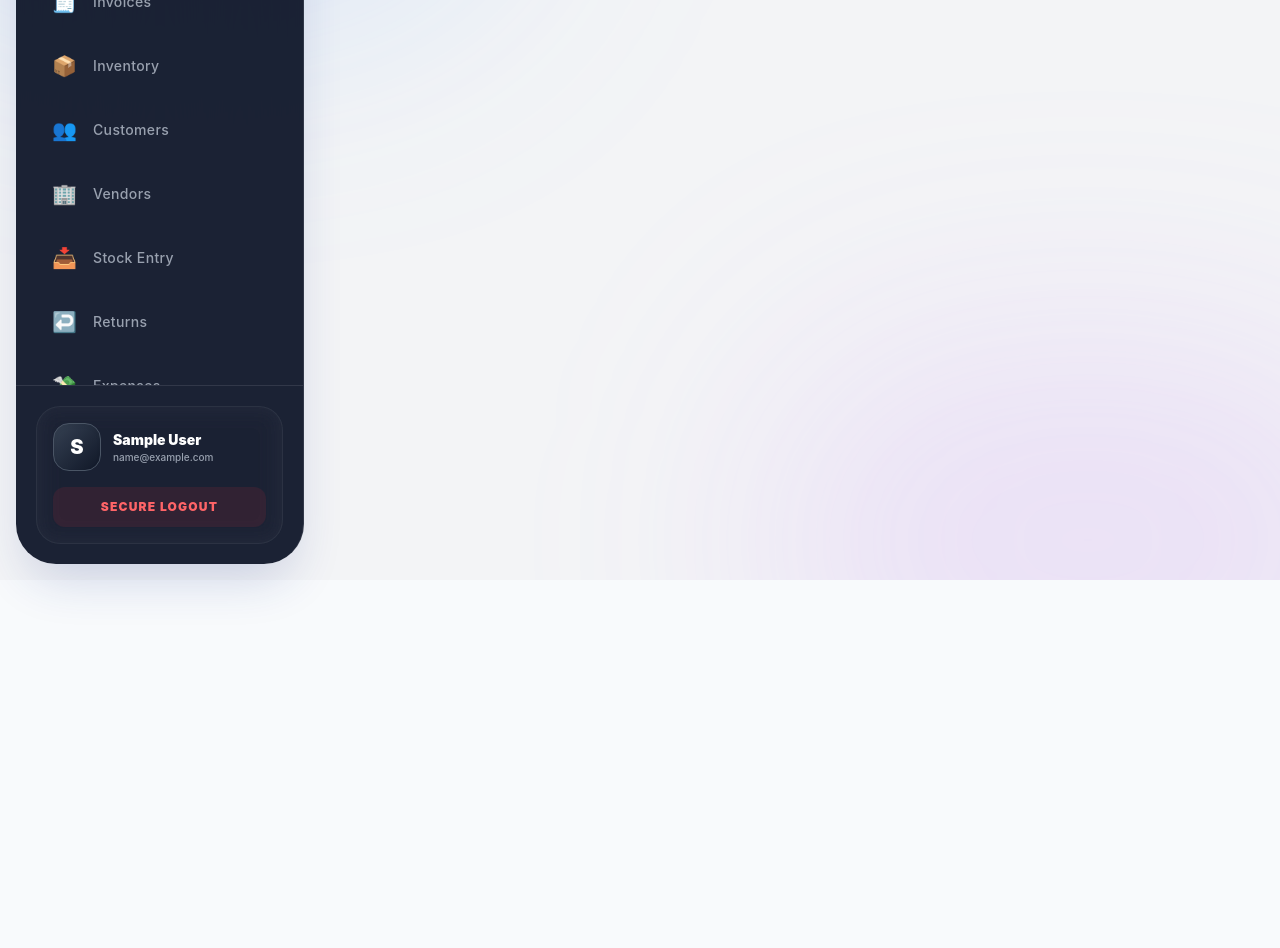
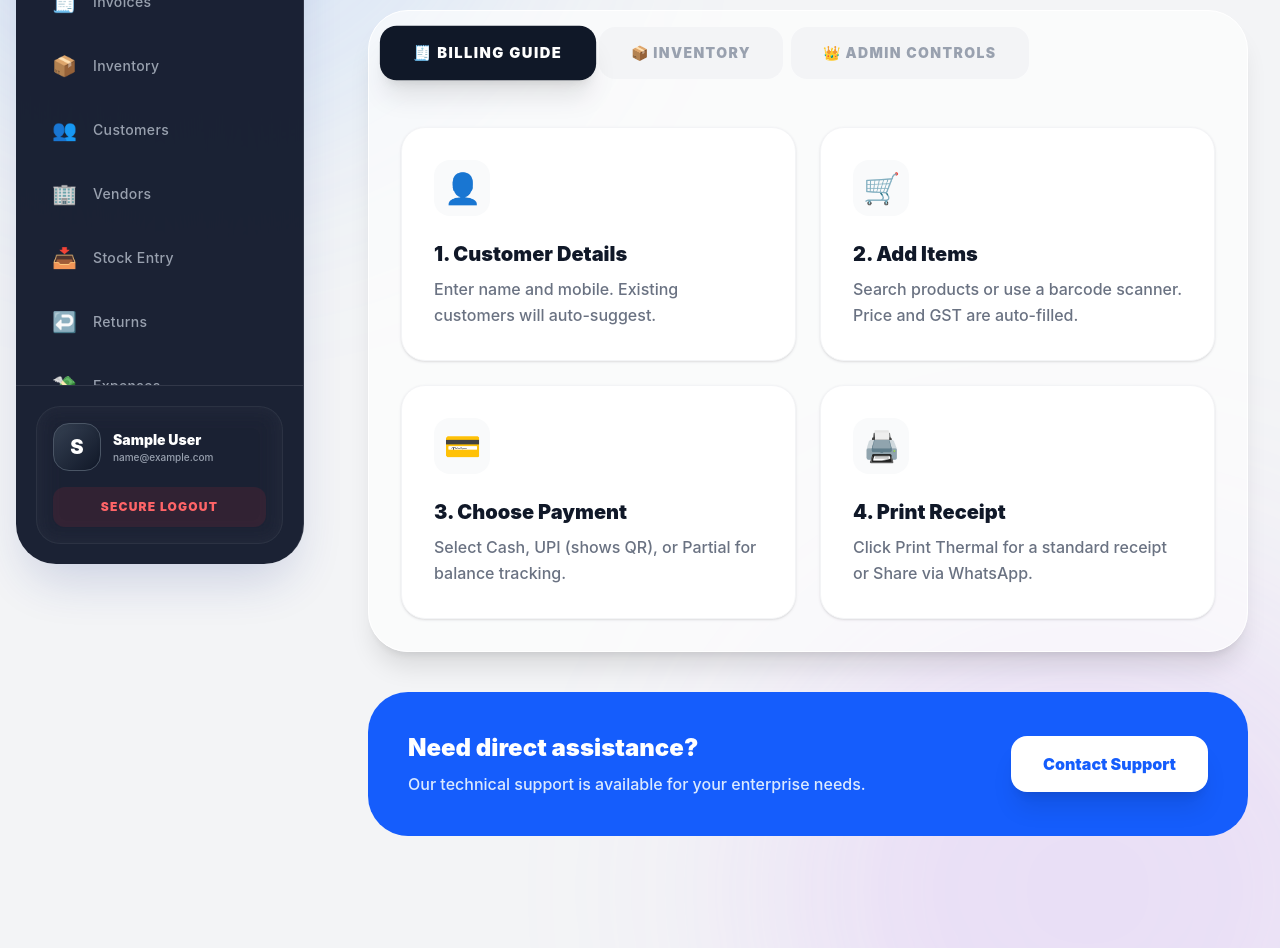
Before and after one commit to vinodverma1399/VK_billing_system, a React app in the folder frontend/: page /how-to-use in a window 1280 px wide. Shown: the part 220-1168 px from the top of the page. Before the commit the page ends 800 px from the top, so only its background shows below. Built offline with nearby package versions, Linux system fonts and the light colour scheme; sample sign-in values are in the browser's storage; the HTML template or start-up script is replaced by a standard one.

Commit message:
Feature: Added interactive 'How to Use' guide to sidebar

```diff
--- a/frontend/src/App.jsx
+++ b/frontend/src/App.jsx
@@ -16,6 +16,7 @@ import Expenses from './pages/Expenses'
 import ProfileSettings from './pages/ProfileSettings'
 import Staff from './pages/Staff'
 import AuditLog from './pages/AuditLog'
+import HowToUse from './pages/HowToUse'
 
 const Layout = ({ children }) => {
   const location = useLocation();
@@ -46,6 +47,7 @@ const Layout = ({ children }) => {
     { name: 'Staff', path: '/staff', icon: '👨‍💼', adminOnly: true },
     { name: 'Audit Log', path: '/audit', icon: '🕵️‍♂️', adminOnly: true },
     { name: 'Shop Profile', path: '/profile', icon: '⚙️' },
+    { name: 'How to Use', path: '/how-to-use', icon: '📘' },
   ].filter(item => {
     if (user?.role === 'Staff' && item.adminOnly) return false;
     return true;
@@ -199,6 +201,7 @@ function App() {
           <Route path="/profile" element={<ProtectedRoute><ProfileSettings /></ProtectedRoute>} />
           <Route path="/staff" element={<AdminRoute><Staff /></AdminRoute>} />
           <Route path="/audit" element={<AdminRoute><AuditLog /></AdminRoute>} />
+          <Route path="/how-to-use" element={<ProtectedRoute><HowToUse /></ProtectedRoute>} />
         </Routes>
       </Layout>
     </Router>
--- /dev/null
+++ b/frontend/src/pages/HowToUse.jsx
@@ -0,0 +1,85 @@
+import { useState } from 'react';
+
+const HowToUse = () => {
+  const [activeTab, setActiveTab] = useState('billing');
+
+  const steps = {
+    billing: [
+      { title: 'Customer Details', desc: 'Enter name and mobile. Existing customers will auto-suggest.', icon: '👤' },
+      { title: 'Add Items', desc: 'Search products or use a barcode scanner. Price and GST are auto-filled.', icon: '🛒' },
+      { title: 'Choose Payment', desc: 'Select Cash, UPI (shows QR), or Partial for balance tracking.', icon: '💳' },
+      { title: 'Print Receipt', desc: 'Click Print Thermal for a standard receipt or Share via WhatsApp.', icon: '🖨️' },
+    ],
+    inventory: [
+      { title: 'Add Products', desc: 'Add new items with HSN codes and set alert thresholds.', icon: '📦' },
+      { title: 'Stock Entry', desc: 'Update inventory when you purchase new stock from vendors.', icon: '📥' },
+      { title: 'Low Stock Alert', desc: 'Dashboard shows red alerts when items fall below your set limit.', icon: '⚠️' },
+      { title: 'Returns', desc: 'Process customer returns to automatically add items back to stock.', icon: '↩️' },
+    ],
+    admin: [
+      { title: 'Staff Performance', desc: 'Track sales made by each staff member in real-time.', icon: '👨‍💼' },
+      { title: 'GSTR-1 Reports', desc: 'Generate and download GST-ready CSV reports for accounting.', icon: '📈' },
+      { title: 'Audit Logs', desc: 'Monitor every single action taken by any user in the system.', icon: '🕵️‍♂️' },
+      { title: 'Shop Profile', desc: 'Set your shop logo, address, and UPI ID for invoices.', icon: '⚙️' },
+    ]
+  };
+
+  return (
+    <div className="space-y-10">
+      <div className="premium-glass p-10 rounded-[2.5rem] relative overflow-hidden">
+        <div className="relative z-10">
+          <h1 className="text-4xl font-black text-gray-900 tracking-tight mb-2">Help Center & User Guide</h1>
+          <p className="text-gray-500 text-lg font-medium">Master the VK Billing System in minutes</p>
+        </div>
+        <div className="absolute top-0 right-0 p-10 text-6xl opacity-10">📘</div>
+      </div>
+
+      <div className="bg-white/60 backdrop-blur-xl rounded-[2.5rem] p-4 border border-white shadow-xl">
+        <div className="flex flex-wrap gap-2 mb-8">
+          {Object.keys(steps).map((tab) => (
+            <button
+              key={tab}
+              onClick={() => setActiveTab(tab)}
+              className={`px-8 py-4 rounded-2xl font-black text-sm uppercase tracking-widest transition-all ${
+                activeTab === tab
+                ? 'bg-gray-900 text-white shadow-xl scale-105'
+                : 'bg-gray-100 text-gray-400 hover:bg-gray-200'
+              }`}
+            >
+              {tab === 'billing' ? '🧾 Billing Guide' : tab === 'inventory' ? '📦 Inventory' : '👑 Admin Controls'}
+            </button>
+          ))}
+        </div>
+
+        <div className="grid grid-cols-1 md:grid-cols-2 gap-6 p-4">
+          {steps[activeTab].map((step, idx) => (
+            <div key={idx} className="bg-white p-8 rounded-3xl border border-gray-100 shadow-sm hover:shadow-md transition-shadow group">
+              <div className="w-14 h-14 bg-gray-50 rounded-2xl flex items-center justify-center text-3xl mb-6 group-hover:scale-110 transition-transform">
+                {step.icon}
+              </div>
+              <h3 className="text-xl font-black text-gray-900 mb-2">{idx + 1}. {step.title}</h3>
+              <p className="text-gray-500 font-medium leading-relaxed">{step.desc}</p>
+            </div>
+          ))}
+        </div>
+      </div>
+
+      <div className="bg-blue-600 rounded-[2.5rem] p-10 text-white flex flex-col md:flex-row justify-between items-center gap-6">
+        <div>
+          <h2 className="text-2xl font-black mb-2">Need direct assistance?</h2>
+          <p className="text-blue-100 font-medium">Our technical support is available for your enterprise needs.</p>
+        </div>
+        <a
+          href="https://wa.me/91XXXXXXXXXX"
+          target="_blank"
+          rel="noreferrer"
+          className="bg-white text-blue-600 px-8 py-4 rounded-2xl font-black shadow-xl hover:scale-105 transition-transform"
+        >
+          Contact Support
+        </a>
+      </div>
+    </div>
+  );
+};
+
+export default HowToUse;
```
